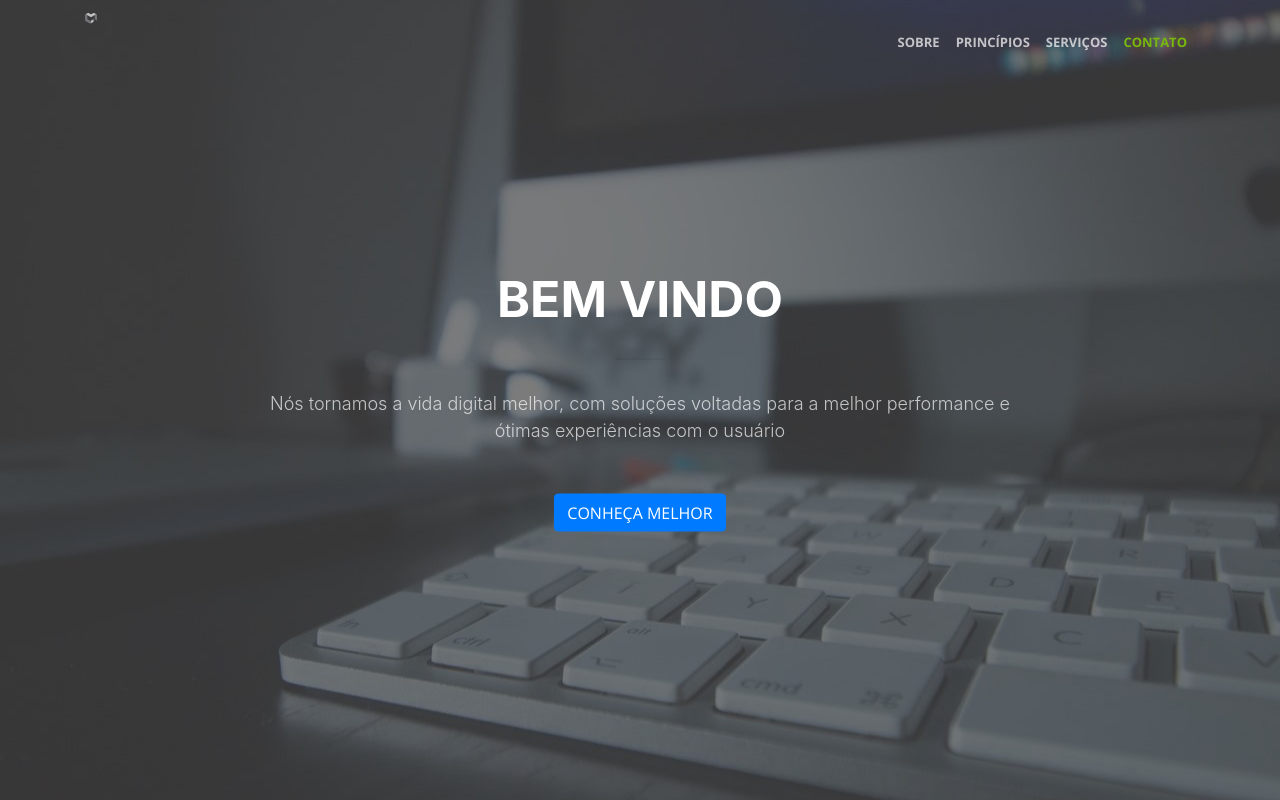
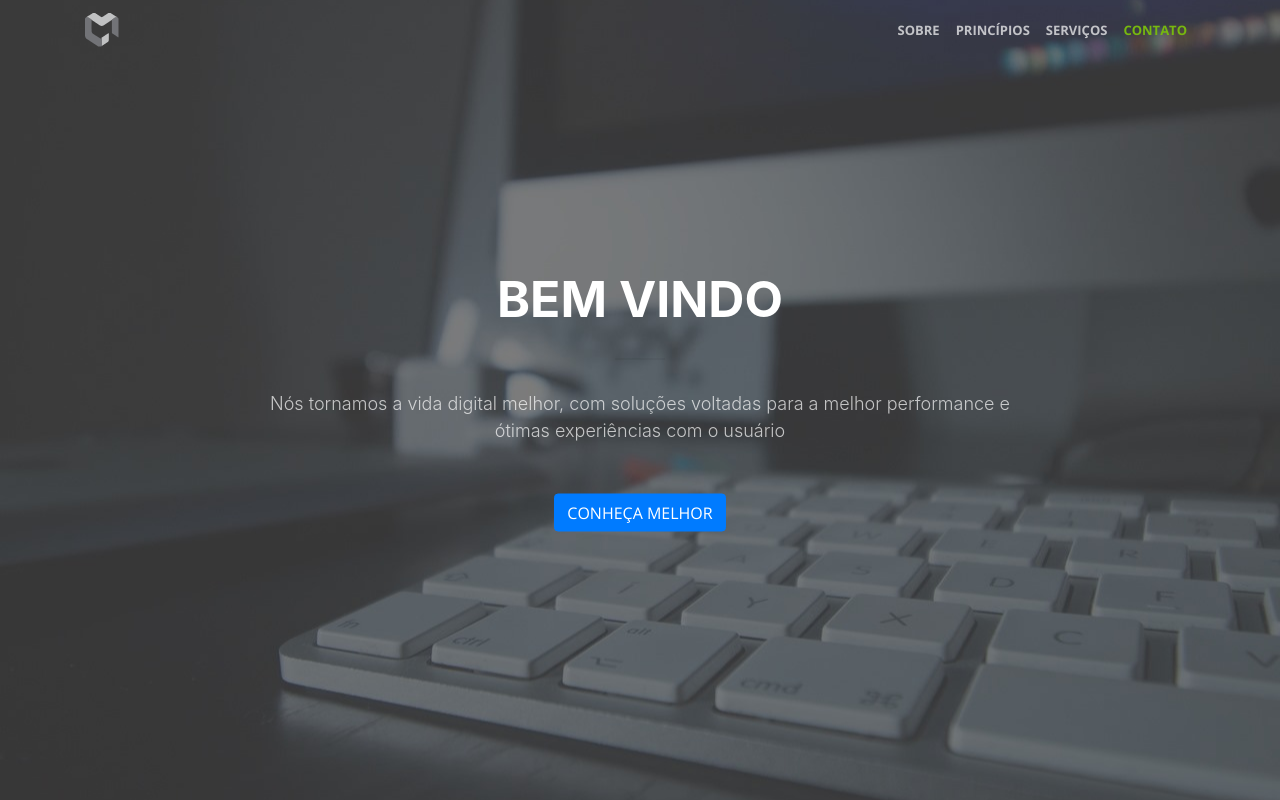
Before and after one commit to emecode/emecode.github.io, a website with bundled scripts: page index.html in a window 1280 px wide. Shown: the top 800 px of the page. Built offline with nearby package versions, Linux system fonts and the light colour scheme.

Commit message:
Update creative.css
alterado dimensões do svg no main

```diff
--- a/css/creative.css
+++ b/css/creative.css
@@ -78,11 +78,11 @@ body {
   -webkit-tap-highlight-color: #222222; }
 
 .img-logo {
-  height: 60px;
-  width: 150px;
+  height: 35px;
+  width: 35px;
   display: block;
   background: url('../img/emecode.svg') no-repeat;
-  background-size: contain;
+  background-size: 550% 550%;
   color: transparent;
 }
 
```
